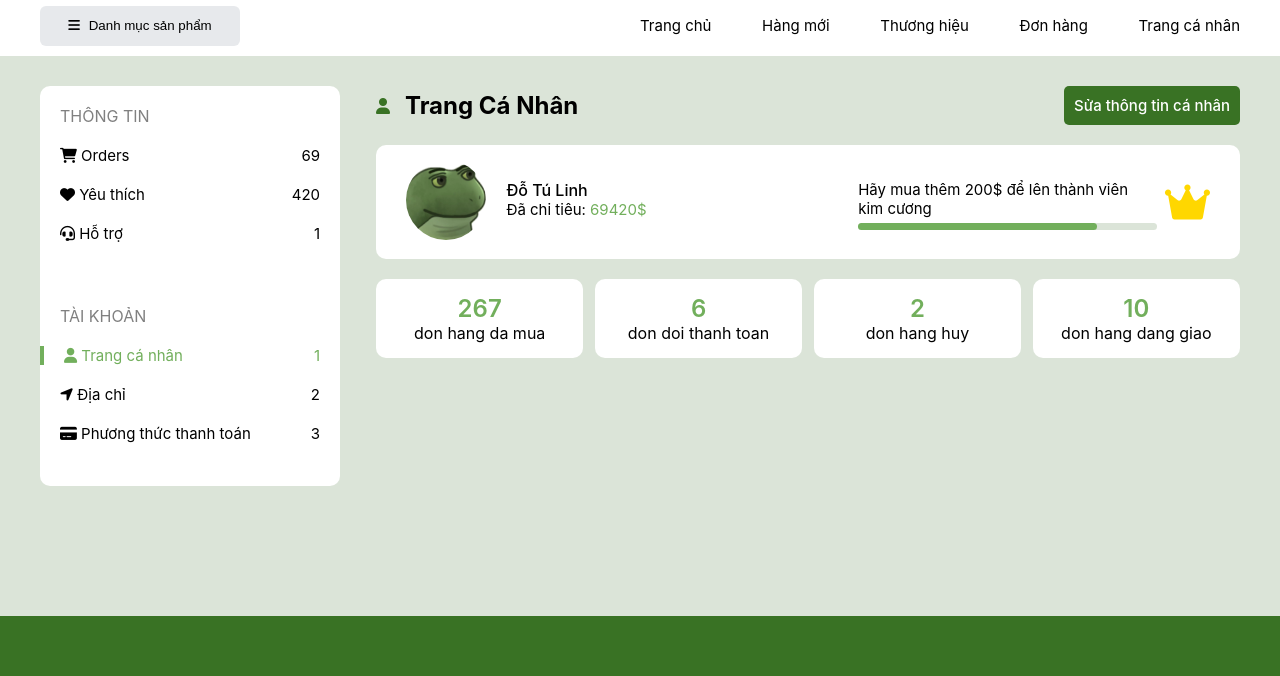
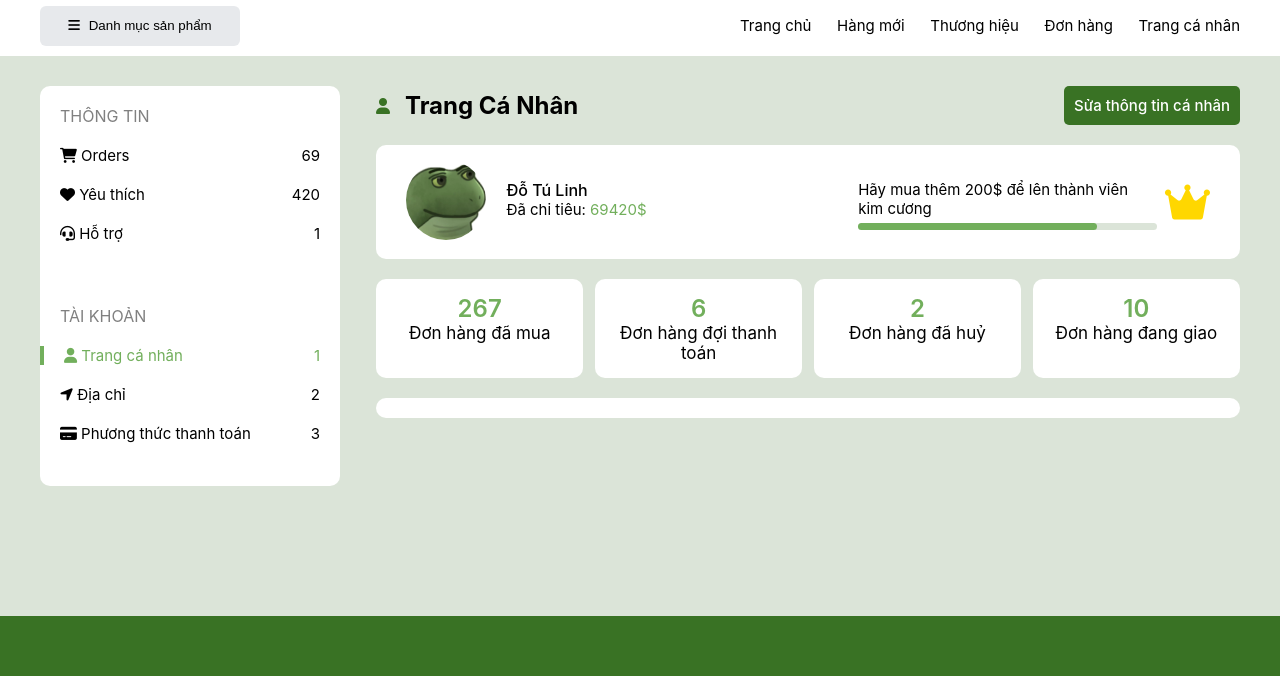
Before and after one commit to EmLongDauLung/WebDoChoi, a plain HTML site: page src/profile_info.html in a window 1280 px wide. Shown: the part 124-800 px from the top of the page. Drawn offline with Linux system fonts and the light colour scheme.

```diff
--- a/assets/css/main.css
+++ b/assets/css/main.css
@@ -211,7 +211,7 @@ input[type=text]:focus{
     background-color: #72af5c63;
 }
 .menu_right{
-    width: 600px;
+    width: 500px;
     height: 40px;
     line-height: 40px;
     color: rgb(0, 0, 0);
@@ -314,11 +314,7 @@ input[type=text]:focus{
     width: 100%;
     height: 220px;
     cursor: pointer;
-<<<<<<< HEAD
     object-fit: cover;
-=======
-    /* object-fit: cover; */
->>>>>>> d12105ca64dda325bd3c594063f040e3ad841397
 }
 .describe_products{
     margin-top: 5px;
--- a/assets/css/profile_info.css
+++ b/assets/css/profile_info.css
@@ -212,7 +212,7 @@ input[type=text]:focus{
     background-color: #72af5c63;
 }
 .menu_right{
-    width: 600px;
+    width: 500px;
     height: 40px;
     line-height: 40px;
     color: rgb(0, 0, 0);
@@ -401,6 +401,7 @@ input[type=text]:focus{
     background-color: white;
     border-radius: 10px;
     text-align: center;
+    font-size: 17px;
 }
 .body_right-history_child-number{
     font-size: 24px;
@@ -408,7 +409,11 @@ input[type=text]:focus{
     font-weight: 600;
 }
 .body_right-info{
-
+    display: flex;
+    border-radius: 10px;
+    background-color: white;
+    margin: 20px 0;
+    padding: 10px;
 }
 /* ========end body profile page======== */
 
--- a/src/profile_info.html
+++ b/src/profile_info.html
@@ -239,23 +239,27 @@
                     <div class="body_right-history">
                         <div class="body_right-history_child">
                             <span class="body_right-history_child-number">267</span>
-                            <p>don hang da mua</p>
+                            <p>Đơn hàng đã mua</p>
                         </div>
                         <div class="body_right-history_child">
                             <span class="body_right-history_child-number">6</span>
-                            <p>don doi thanh toan</p>
+                            <p>Đơn hàng đợi thanh toán</p>
                         </div>
                         <div class="body_right-history_child">
                             <span class="body_right-history_child-number">2</span>
-                            <p>don hang huy</p>
+                            <p>Đơn hàng đã huỷ</p>
                         </div>
                         <div class="body_right-history_child">
                             <span class="body_right-history_child-number">10</span>
-                            <p>don hang dang giao</p>
+                            <p>Đơn hàng đang giao</p>
                         </div>
                     </div>
                     <!-- thông tin cá nhân -->
-                    <div class="body_right-info"></div>
+                    <div class="body_right-info">
+                        <div>
+
+                        </div>
+                    </div>
                 </div>
             </div>
         </div>
```
Also changed, not shown: index.html (+3 -3 lines).
